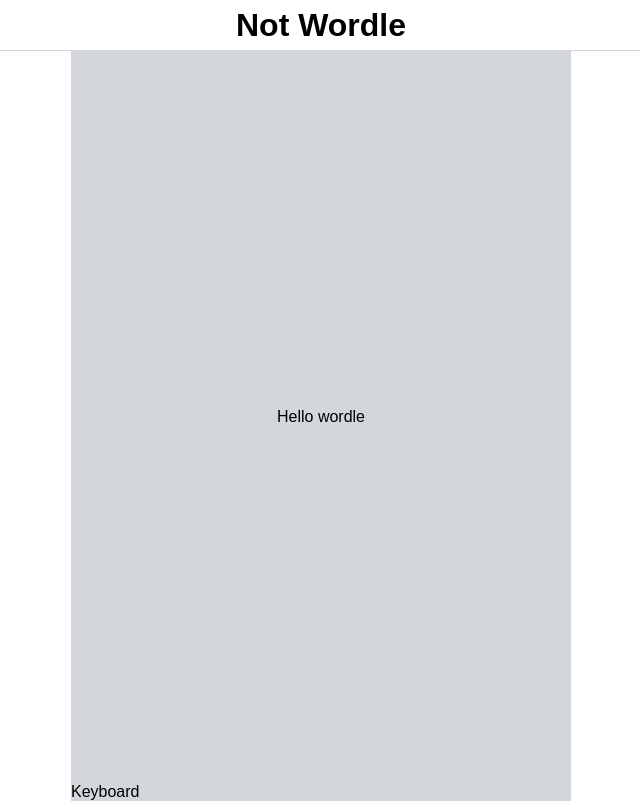
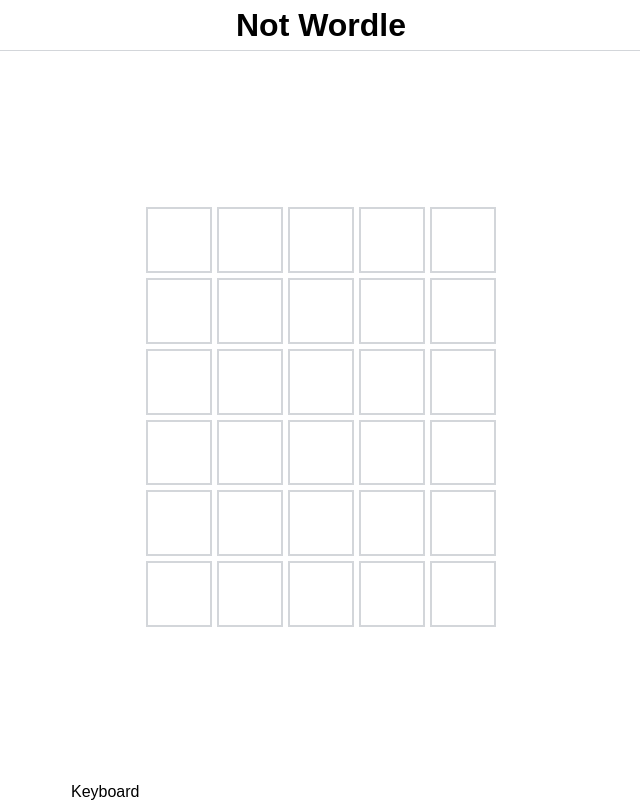
Before and after one commit to ohseungo/react-clone, a React (Create React App) app: page / in a window 1280 px wide. Shown: the whole page, without its empty margins (319-959 px from the left). Built offline with nearby package versions, Linux system fonts and the light colour scheme.

Commit message:
Game Board Grid 추가

```diff
--- a/package.json
+++ b/package.json
@@ -3,6 +3,7 @@
   "version": "0.1.0",
   "private": true,
   "dependencies": {
+    "@reduxjs/toolkit": "^1.8.1",
     "@testing-library/jest-dom": "^5.16.4",
     "@testing-library/react": "^13.0.1",
     "@testing-library/user-event": "^13.5.0",
@@ -12,6 +13,7 @@
     "@types/react-dom": "^18.0.1",
     "react": "^18.0.0",
     "react-dom": "^18.0.0",
+    "react-redux": "^8.0.1",
     "react-scripts": "5.0.1",
     "typescript": "^4.6.3",
     "web-vitals": "^2.1.4"
--- a/src/components/Container.css
+++ b/src/components/Container.css
@@ -1,7 +1,6 @@
 #main {
   height: calc(100% - var(--header-height));
   max-width: var(--game-max-width);
-  background-color: var(--color-tone-4);
 
   margin: 0 auto;
 
--- a/src/components/board/Board.css
+++ b/src/components/board/Board.css
@@ -1,7 +1,16 @@
-#board {
+#board-container {
   display: flex;
   justify-content: center;
   align-items: center;
 
   flex-grow: 1;
 }
+
+#board {
+  width: 350px;
+  height: 420px;
+
+  display: grid;
+  grid-template-rows: repeat(6, 1fr);
+  grid-gap: 5px;
+}
--- a/src/components/board/Board.tsx
+++ b/src/components/board/Board.tsx
@@ -1,6 +1,18 @@
 import "./Board.css";
+import Row from "./Row";
+
 const Board = () => {
-  return <div id="board">Hello wordle</div>;
+  const dummyRow = [0, 0, 0, 0, 0, 0];
+  console.log(dummyRow);
+  return (
+    <div id="board-container">
+      <div id="board">
+        {dummyRow.map((value, index) => (
+          <Row key={index} />
+        ))}
+      </div>
+    </div>
+  );
 };
 
 export default Board;
--- /dev/null
+++ b/src/components/board/Row.css
@@ -0,0 +1,5 @@
+.row {
+  display: grid;
+  grid-template-columns: repeat(5, 1fr);
+  grid-gap: 5px;
+}
--- /dev/null
+++ b/src/components/board/Row.tsx
@@ -0,0 +1,15 @@
+import "./Row.css";
+import Tile from "./Tile";
+
+const Row = () => {
+  const dummyCell = [0, 0, 0, 0, 0];
+  return (
+    <div className="row">
+      {dummyCell.map((value, index) => (
+        <Tile key={index} />
+      ))}
+    </div>
+  );
+};
+
+export default Row;
--- /dev/null
+++ b/src/components/board/Tile.css
@@ -0,0 +1,3 @@
+.tile {
+  border: 2px solid var(--color-tone-4);
+}
--- /dev/null
+++ b/src/components/board/Tile.tsx
@@ -0,0 +1,7 @@
+import "./Tile.css";
+
+const Tile = () => {
+  return <div className="tile"></div>;
+};
+
+export default Tile;
```
Also changed, not shown: 2 other files (tests, documents, lock files or other folders).
